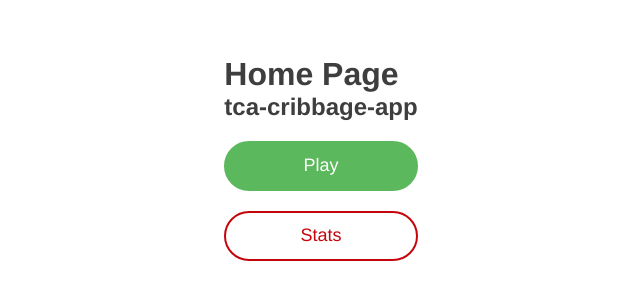
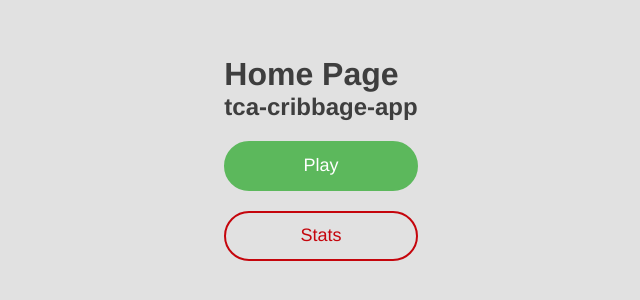
Before and after one commit to ClaytonDewey/tca-cribbage, a React (Create React App) app: page /#/ in a window 1280 px wide. Shown: the part 242-542 px from the top of the page, without its empty margins (319-959 px from the left). Built offline with nearby package versions, Linux system fonts and the light colour scheme.

Commit message:
Changed background color

```diff
--- a/src/sass/base/_base.scss
+++ b/src/sass/base/_base.scss
@@ -11,7 +11,7 @@ body {
     margin: 0px auto;
     width: 100%;
     box-sizing: border-box;
-    background: $white;
+    background: $light-gray-2;
     color: $black;
 }
 
```
